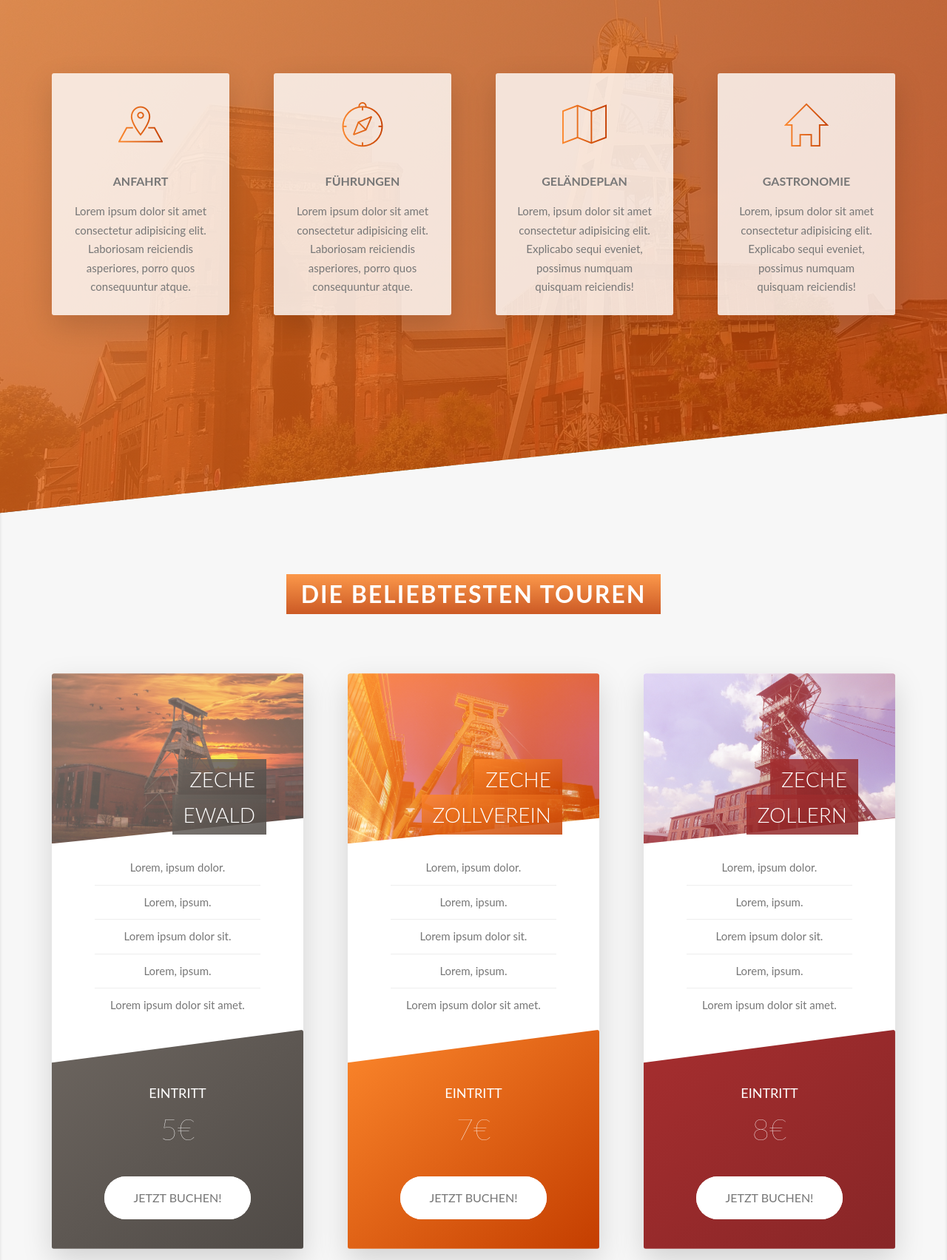
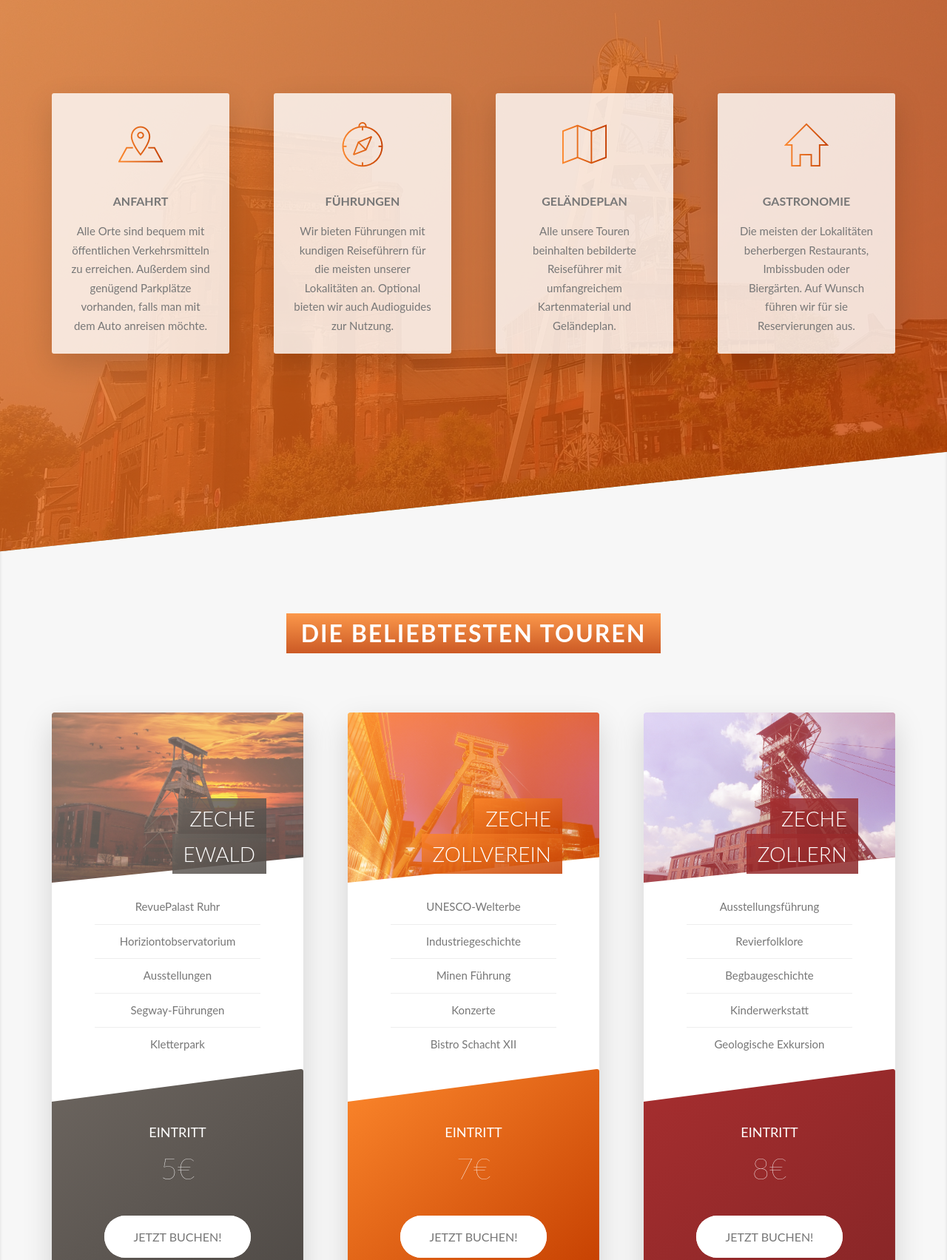
Before and after one commit to PatrickB-Hub/ruhrtrips, a website: page index.html in a window 1280 px wide. Shown: the part 1684-3387 px from the top of the page at 74% size. Drawn offline with Linux system fonts and the light colour scheme.

Commit message:
Changed navigation text

```diff
--- a/index.html
+++ b/index.html
@@ -45,7 +45,7 @@
               href="#section-about"
               class="navigation__link"
               onclick="closeNav()"
-              ><span>01</span>Über Ruhrtrips</a
+              ><span>01</span>Über Uns</a
             >
           </li>
           <li class="navigation__item">
@@ -53,7 +53,7 @@
               href="#section-features"
               class="navigation__link"
               onclick="closeNav()"
-              ><span>02</span>Features</a
+              ><span>02</span>Unsere Merkmale</a
             >
           </li>
           <li class="navigation__item">
@@ -117,20 +117,20 @@
               Ruhr Museum
             </h3>
             <p class="description">
-              Lorem ipsum dolor sit amet consectetur, adipisicing elit. Soluta
-              quos facilis repellat veritatis, vitae, iste ducimus eos dolorum
-              assumenda ad accusamus illum, laborum suscipit! Distinctio.
+              Das Ruhr Museum ist kein klassisches Industriemuseum, sondern
+              vielmehr Regionalmuseum des Ruhrgebiets und damit Gedächtnis und
+              Schaufenster der Region.
             </p>
 
             <h3 class="heading-tertiary util-margin-bottom-small">
               Events & Highlights
             </h3>
             <p class="description">
-              Lorem ipsum, dolor sit amet consectetur adipisicing elit. Cum
-              maiores laborum quis enim nesciunt fugiat suscipit eos laboriosam
-              veritatis blanditiis deserunt vero sapiente, veniam tempora optio
-              similique facilis nobis numquam expedita placeat labore doloribus
-              delectus?
+              Regelmäßig finden auf dem Gelände der Zechen Gartenmärkte und
+              andere Veranstaltungen statt. Auf dem Museumsgelände findet Ihr
+              abgesehen davon auch einen tollen Spielplatz und das Restaurant
+              „Pferdestall“, in dem ruhrpöttische Leckereien wie
+              Westfalenburger, Panhas und Dortmunder Krüstchen serviert werden.
             </p>
 
             <a href="#" class="btn-text">Mehr erfahren &rarr;</a>
@@ -166,8 +166,9 @@
                 Anfahrt
               </h3>
               <p class="feature-container__text">
-                Lorem ipsum dolor sit amet consectetur adipisicing elit.
-                Laboriosam reiciendis asperiores, porro quos consequuntur atque.
+                Alle Orte sind bequem mit öffentlichen Verkehrsmitteln zu
+                erreichen. Außerdem sind genügend Parkplätze vorhanden, falls man
+                mit dem Auto anreisen möchte.
               </p>
             </div>
           </div>
@@ -179,8 +180,9 @@
                 Führungen
               </h3>
               <p class="feature-container__text">
-                Lorem ipsum dolor sit amet consectetur adipisicing elit.
-                Laboriosam reiciendis asperiores, porro quos consequuntur atque.
+                Wir bieten Führungen mit kundigen Reiseführern für die meisten
+                unserer Lokalitäten an. Optional bieten wir auch Audioguides zur
+                Nutzung.
               </p>
             </div>
           </div>
@@ -192,8 +194,8 @@
                 Geländeplan
               </h3>
               <p class="feature-container__text">
-                Lorem, ipsum dolor sit amet consectetur adipisicing elit.
-                Explicabo sequi eveniet, possimus numquam quisquam reiciendis!
+                Alle unsere Touren beinhalten bebilderte Reiseführer mit
+                umfangreichem Kartenmaterial und Geländeplan.
               </p>
             </div>
           </div>
@@ -205,8 +207,9 @@
                 Gastronomie
               </h3>
               <p class="feature-container__text">
-                Lorem, ipsum dolor sit amet consectetur adipisicing elit.
-                Explicabo sequi eveniet, possimus numquam quisquam reiciendis!
+                Die meisten der Lokalitäten beherbergen Restaurants, Imbissbuden
+                oder Biergärten. Auf Wunsch führen wir für sie Reservierungen
+                aus.
               </p>
             </div>
           </div>
@@ -234,11 +237,11 @@
                 </h4>
                 <div class="card__details">
                   <ul>
-                    <li>Lorem, ipsum dolor.</li>
-                    <li>Lorem, ipsum.</li>
-                    <li>Lorem ipsum dolor sit.</li>
-                    <li>Lorem, ipsum.</li>
-                    <li>Lorem ipsum dolor sit amet.</li>
+                    <li>RevuePalast Ruhr</li>
+                    <li>Horiziontobservatorium</li>
+                    <li>Ausstellungen</li>
+                    <li>Segway-Führungen</li>
+                    <li>Kletterpark</li>
                   </ul>
                 </div>
               </div>
@@ -267,11 +270,11 @@
                 </h4>
                 <div class="card__details">
                   <ul>
-                    <li>Lorem, ipsum dolor.</li>
-                    <li>Lorem, ipsum.</li>
-                    <li>Lorem ipsum dolor sit.</li>
-                    <li>Lorem, ipsum.</li>
-                    <li>Lorem ipsum dolor sit amet.</li>
+                    <li>UNESCO-Welterbe</li>
+                    <li>Industriegeschichte</li>
+                    <li>Minen Führung</li>
+                    <li>Konzerte</li>
+                    <li>Bistro Schacht XII</li>
                   </ul>
                 </div>
               </div>
@@ -300,11 +303,11 @@
                 </h4>
                 <div class="card__details">
                   <ul>
-                    <li>Lorem, ipsum dolor.</li>
-                    <li>Lorem, ipsum.</li>
-                    <li>Lorem ipsum dolor sit.</li>
-                    <li>Lorem, ipsum.</li>
-                    <li>Lorem ipsum dolor sit amet.</li>
+                    <li>Ausstellungsführung</li>
+                    <li>Revierfolklore</li>
+                    <li>Begbaugeschichte</li>
+                    <li>Kinderwerkstatt</li>
+                    <li>Geologische Exkursion</li>
                   </ul>
                 </div>
               </div>
@@ -347,12 +350,10 @@
             </figure>
             <div class="story__text">
               <h3 class="heading-tertiary util-margin-bottom-small">
-                Ein schönes Kulturwochenende mit der ganzen Familie
+                Viel Wissenswertes und gutes Essen
               </h3>
               <p>
-                Lorem ipsum dolor sit amet, consectetur adipisicing elit.
-                Aliquam dolores, voluptatibus nisi quos ab impedit, quae
-                repellat laboriosam rerum at, eligendi nulla.
+                Die Zeche Zollverein hat viel zu bieten. Sowohl bei Tageslicht auf dem weitläufigen Zechengelände, als auch unter Tage. Am beeindruckendsten war die Minen Führung, die anschließend von einem Abend im Bistro - Schacht XII gekrönt wurde.
               </p>
             </div>
           </div>
@@ -370,12 +371,10 @@
             </figure>
             <div class="story__text">
               <h3 class="heading-tertiary util-margin-bottom-small">
-                Viel Wissenswertes und gutes Essen
+                Ein schönes Kulturwochenende mit der ganzen Familie
               </h3>
               <p>
-                Lorem ipsum dolor sit amet consectetur adipisicing elit.
-                Aperiam, ipsum sapiente aspernatur libero repellat quis
-                consequatur ducimus quam nisi exercitationem omnis earum qui.
+                Wir waren mit der gesamten Familie einen ganzen Tag auf dem Zechengelände der Zeche Ewald. Zunächst haben wir an einer Segway-Führung teilgenommen. Darauf folgte ein Besuch im RevuePalast. Den Abschluss bildete ein Abstecher im Kletterpark. Wir hatten einen wundervollen Tag und können die Tour nur jedem Empfehlen.
               </p>
             </div>
           </div>
```
